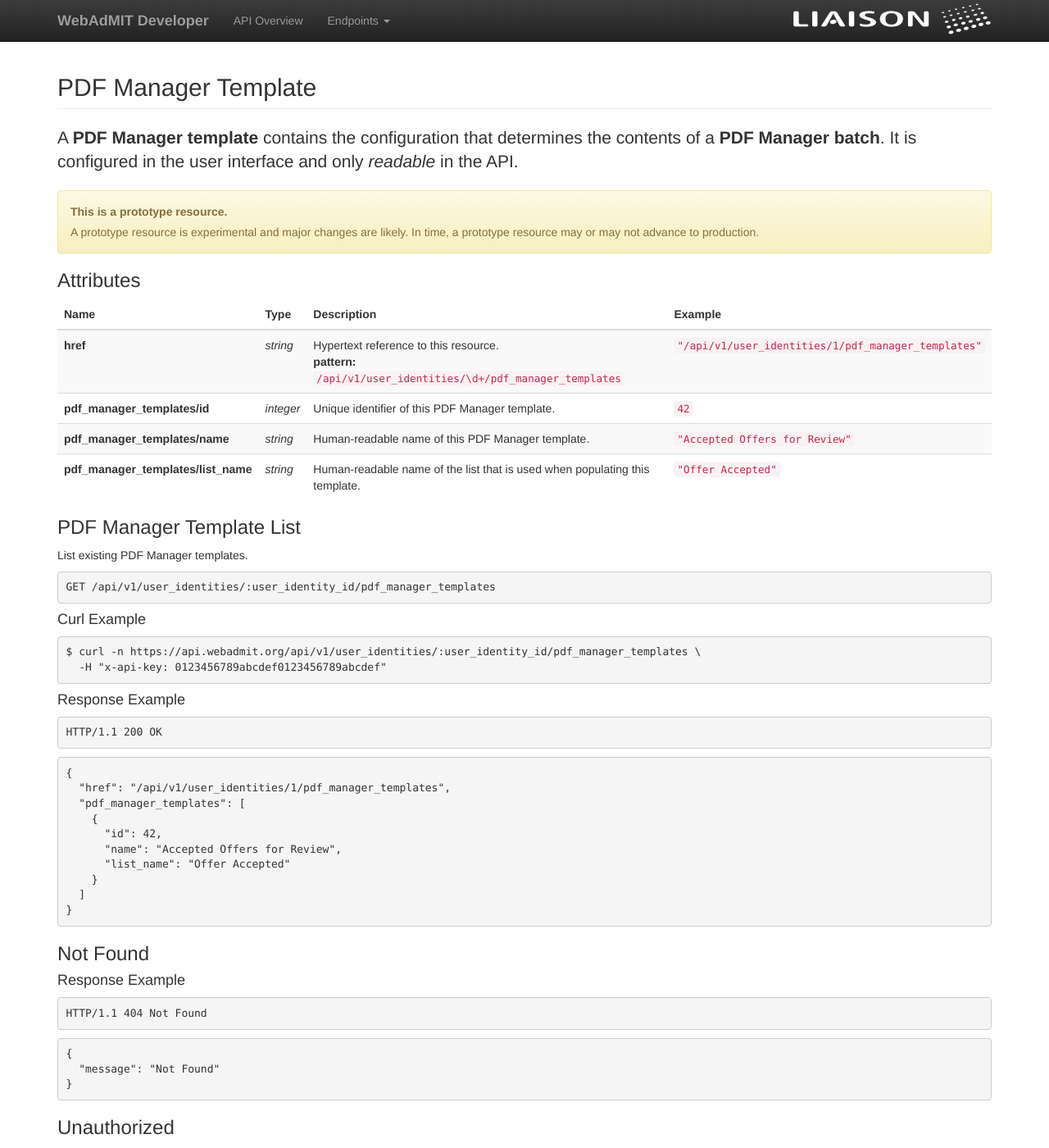
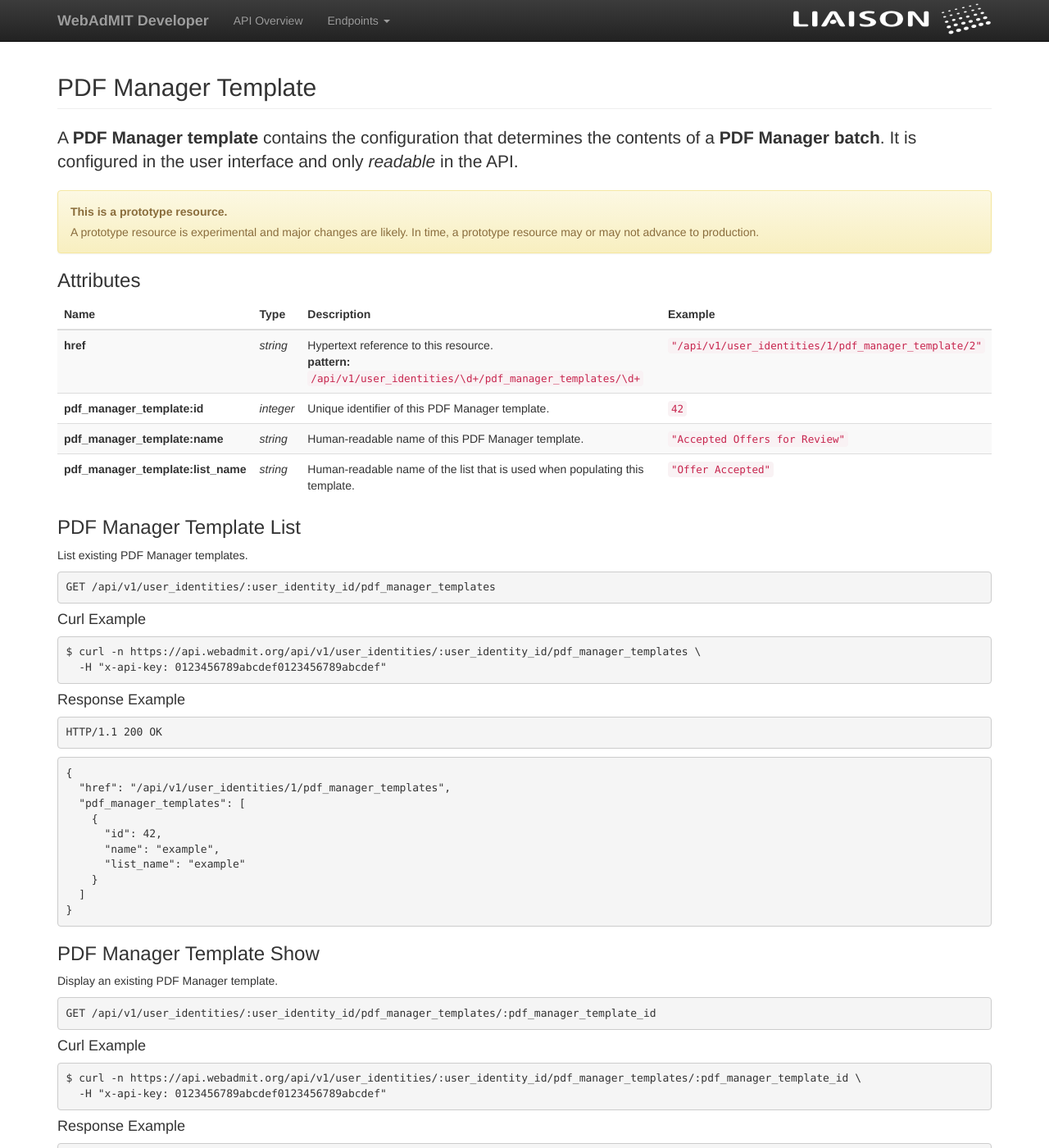
Before and after one commit to Liaison-Intl/Liaison-Intl.github.io, a Jekyll site: the page built from pdf_manager_template.md, in a window 1280 px wide and 1400 px high. Shown: the whole window at 82% size. Built offline with Jekyll 4.4.1, drawn with Linux system fonts in a browser that asks for light colours; nearby versions of some CDN libraries; some of the changed text lies outside the part shown.

Commit message:
snapshot

```diff
--- a/pdf_manager_template.md
+++ b/pdf_manager_template.md
@@ -27,23 +27,23 @@
 <tr>
 <td><strong>href</strong></td>
 <td><em>string</em></td>
-<td>Hypertext reference to this resource.<br/> <strong>pattern:</strong> <code>/api/v1/user_identities/\d+/pdf_manager_templates</code></td>
-<td><code>&quot;/api/v1/user_identities/1/pdf_manager_templates&quot;</code></td>
+<td>Hypertext reference to this resource.<br/> <strong>pattern:</strong> <code>/api/v1/user_identities/\d+/pdf_manager_templates/\d+</code></td>
+<td><code>&quot;/api/v1/user_identities/1/pdf_manager_template/2&quot;</code></td>
 </tr>
 <tr>
-<td><strong>pdf_manager_templates/id</strong></td>
+<td><strong>pdf_manager_template:id</strong></td>
 <td><em>integer</em></td>
 <td>Unique identifier of this PDF Manager template.</td>
 <td><code>42</code></td>
 </tr>
 <tr>
-<td><strong>pdf_manager_templates/name</strong></td>
+<td><strong>pdf_manager_template:name</strong></td>
 <td><em>string</em></td>
 <td>Human-readable name of this PDF Manager template.</td>
 <td><code>&quot;Accepted Offers for Review&quot;</code></td>
 </tr>
 <tr>
-<td><strong>pdf_manager_templates/list_name</strong></td>
+<td><strong>pdf_manager_template:list_name</strong></td>
 <td><em>string</em></td>
 <td>Human-readable name of the list that is used when populating this template.</td>
 <td><code>&quot;Offer Accepted&quot;</code></td>
@@ -73,10 +73,38 @@
   &quot;pdf_manager_templates&quot;: [
     {
       &quot;id&quot;: 42,
-      &quot;name&quot;: &quot;Accepted Offers for Review&quot;,
-      &quot;list_name&quot;: &quot;Offer Accepted&quot;
+      &quot;name&quot;: &quot;example&quot;,
+      &quot;list_name&quot;: &quot;example&quot;
     }
   ]
+}
+</code></pre>
+
+<h3>PDF Manager Template Show</h3>
+
+<p>Display an existing PDF Manager template.</p>
+
+<pre><code>GET /api/v1/user_identities/:user_identity_id/pdf_manager_templates/:pdf_manager_template_id
+</code></pre>
+
+<h4>Curl Example</h4>
+
+<pre lang="bash"><code>$ curl -n https://api.webadmit.org/api/v1/user_identities/:user_identity_id/pdf_manager_templates/:pdf_manager_template_id \
+  -H &quot;x-api-key: 0123456789abcdef0123456789abcdef&quot;
+</code></pre>
+
+<h4>Response Example</h4>
+
+<pre><code>HTTP/1.1 200 OK
+</code></pre>
+
+<pre lang="json"><code>{
+  &quot;href&quot;: &quot;/api/v1/user_identities/1/pdf_manager_template/2&quot;,
+  &quot;pdf_manager_template&quot;: {
+    &quot;id&quot;: 42,
+    &quot;name&quot;: &quot;Accepted Offers for Review&quot;,
+    &quot;list_name&quot;: &quot;Offer Accepted&quot;
+  }
 }
 </code></pre>
 
```
Also changed, not shown: schemata/pdf_manager_template.json (+34 -8 lines).
